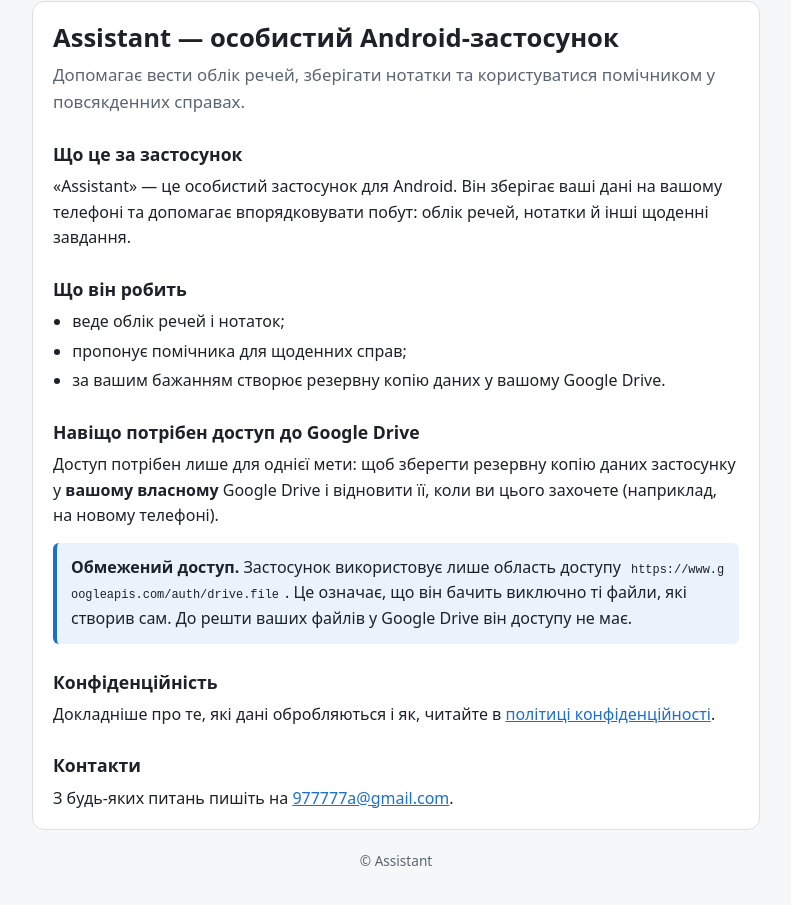
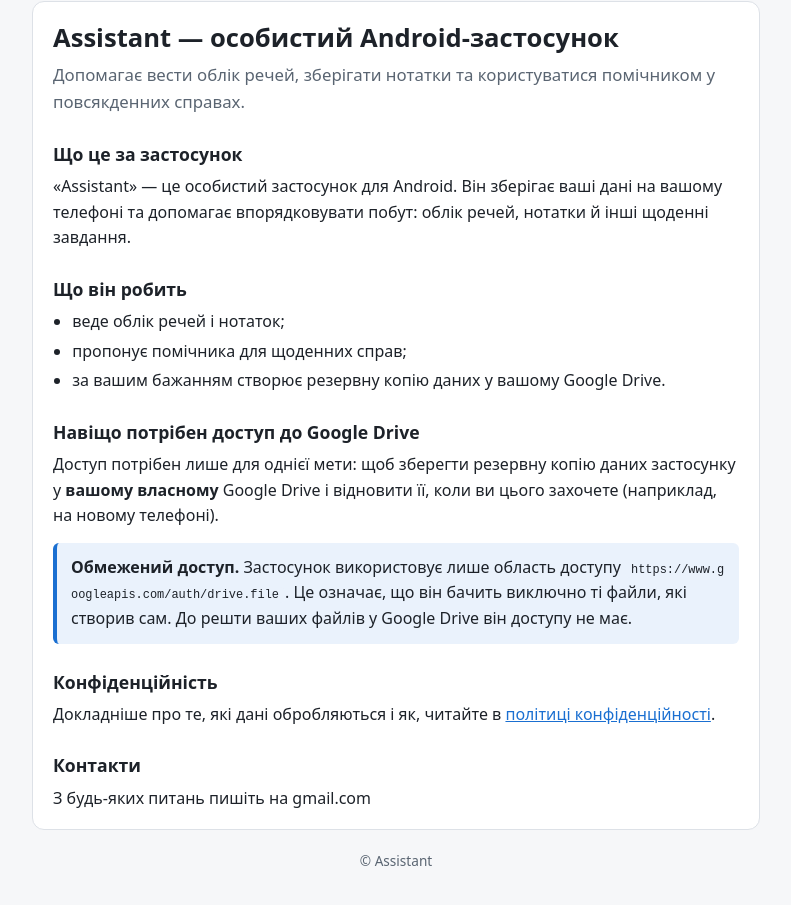
Before and after one commit to timyp64/assistant-app, a plain HTML site: page index.html in a window 1280 px wide. Shown: the part 81-986 px from the top of the page, without its empty margins (244-1035 px from the left). Drawn offline with Linux system fonts and the light colour scheme.

Commit message:
Update index.html

```diff
--- a/index.html
+++ b/index.html
@@ -169,7 +169,7 @@
         <p>Докладніше про те, які дані обробляються і як, читайте в <a href="privacy.html">політиці конфіденційності</a>.</p>
 
         <h2>Контакти</h2>
-        <p>З будь-яких питань пишіть на <a href="mailto:977777a@gmail.com">977777a@gmail.com</a>.</p>
+        <p>З будь-яких питань пишіть на gmail.com</p>
       </div>
     </section>
 
@@ -202,7 +202,7 @@
         <p>For details on what data is processed and how, please read the <a href="privacy.html">Privacy Policy</a>.</p>
 
         <h2>Contact</h2>
-        <p>For any questions, write to <a href="mailto:977777a@gmail.com">977777a@gmail.com</a>.</p>
+        <p>For any questions, write to gmail.com</p>
       </div>
     </section>
   </main>
```
